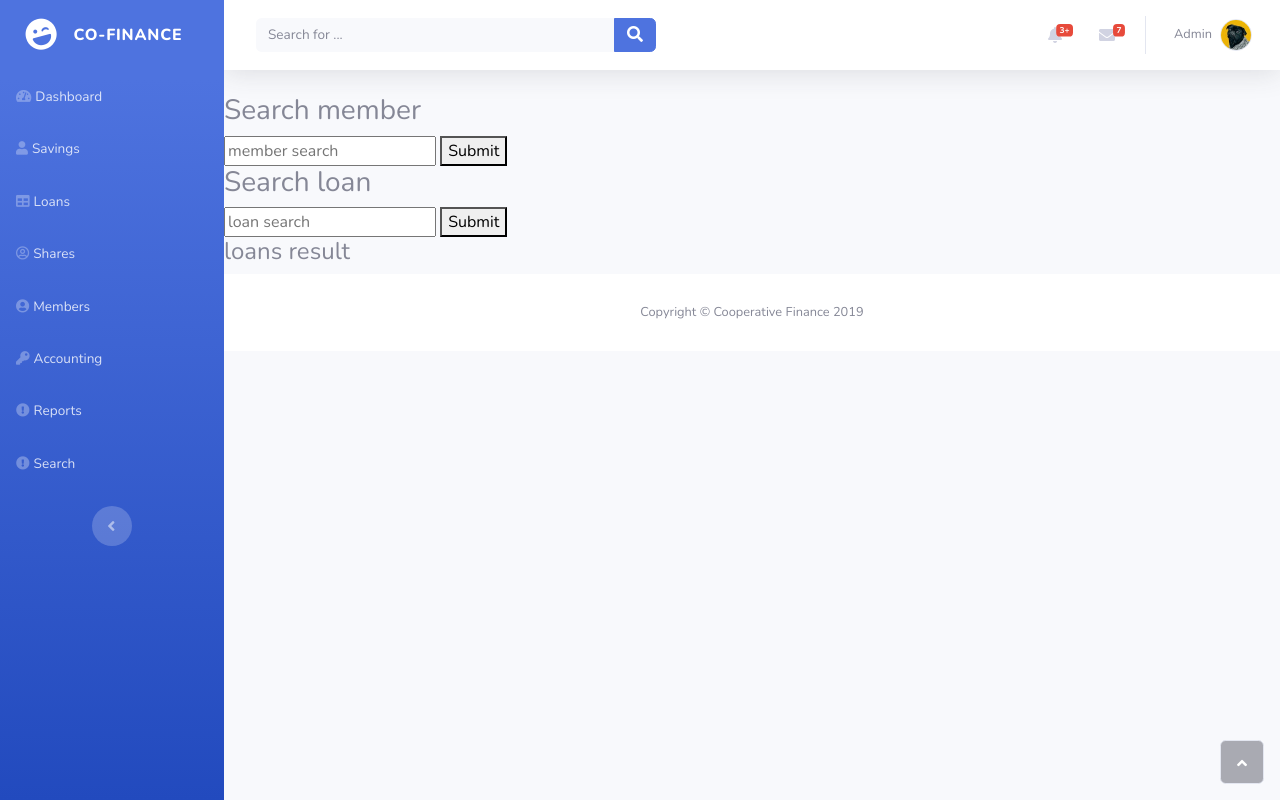
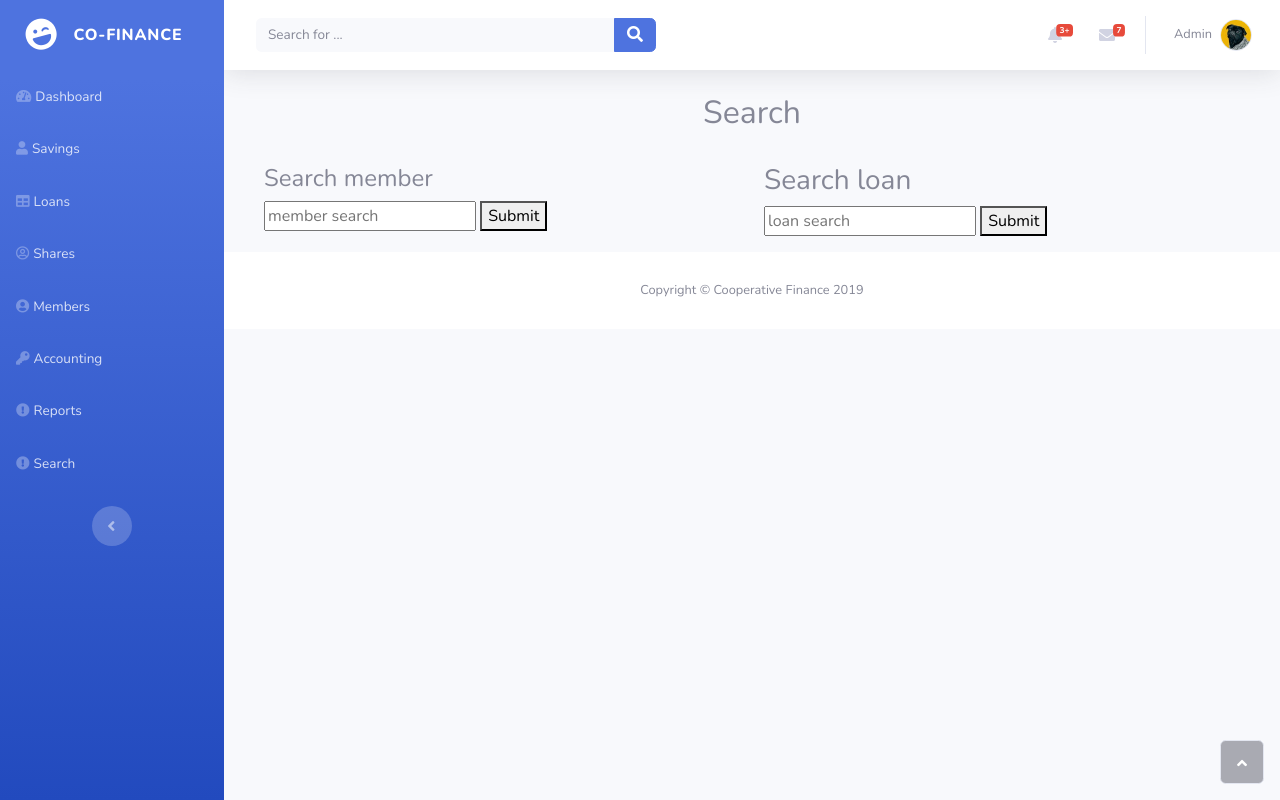
Before and after one commit to suresh466/cooperative_finance, a Django app: page /search/loans/result in a window 1280 px wide. Run offline with Django 3.2, Linux system fonts and the light colour scheme; data that the repository does not hold is empty; some libraries are stand-ins or nearby versions.

Commit message:
clean accounting, reports, search and shares main template

```diff
--- a/reports/templates/reports/reports.html
+++ b/reports/templates/reports/reports.html
@@ -1,6 +1,7 @@
 {% extends 'base.html' %}
 
 {% block content %}
+<div class="container-fluid">
 
 <h3>Income Report: <a href="{%url 'reports:income'%}">Income</a></h3>
 <h3>Expense Report: <a href="{%url 'reports:expense'%}">Expense</a></h3>
@@ -9,4 +10,5 @@
 <h3>Monthly Report: <a href="{%url 'reports:monthly'%}">Monthly</a></h3>
 <h3>Yearly Report: <a href="{%url 'reports:yearly'%}">Yearly</a></h3>
 
+</div>
 {% endblock %}
--- a/search/templates/search/search.html
+++ b/search/templates/search/search.html
@@ -1,20 +1,28 @@
 {% extends 'base.html' %}
 
 {% block content %}
-<h3> Search member </h3>
+<div class="container-fluid">
+	<h2 class="text-center">Search</h2>
+	<div class="row p-3 mt-3">
+		<div class="col-md-6">
+			<h4> Search member </h4>
 			<form action = "{% url 'search:member_results' %}"  method="GET">
 				<input name="mq" value="{{ request.GET.q }}" placeholder="member search" />
 				<button type="submit">Submit</button>
 			</form>
-
+		</div>
+		<div class="col-md-6">
 			<h3> Search loan </h3>
 			<form action = "{% url 'search:loan_results' %}"  method="GET">
 				<input name="lq" value="{{ request.GET.q }}" placeholder="loan search" />
 				<button type="submit">Submit</button>
 			</form>
-
-<h4>{{title}} result</h4>
+		</div>
+	</div>
+	<div class="row">
+		<div class="container">
 			{% if results %}
+			<h4>{{title}} Result</h4>
 			{% for result in results.all %}
 			<p>{{ result.first_name }}</p>
 			<p>{{ result.mem_number }}</p>
@@ -24,8 +32,11 @@
 			<p>{{ result.principal }}</p>
 			<p>{{ result.status }}</p>
 			<p>{{ result.account }}</p>
-
 			{% endfor %}
 			{% endif %}
+		</div>
+	</div>
 
+
+</div>
 {% endblock %}
```
Also changed, not shown: accounting/templates/accounting/accounting.html (+11 -2 lines), shares/templates/shares/shares.html (+13 -2 lines). Lines whose indentation alone changed are shown as unchanged.
